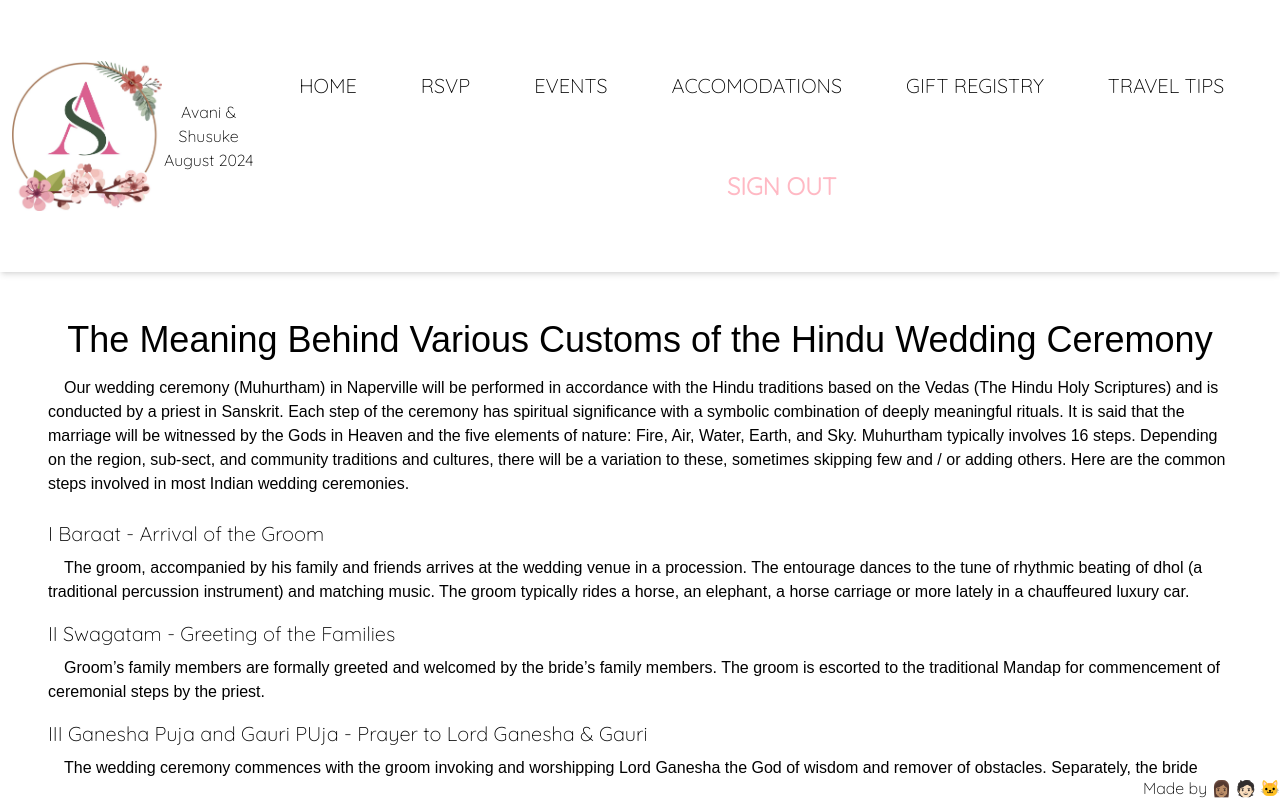
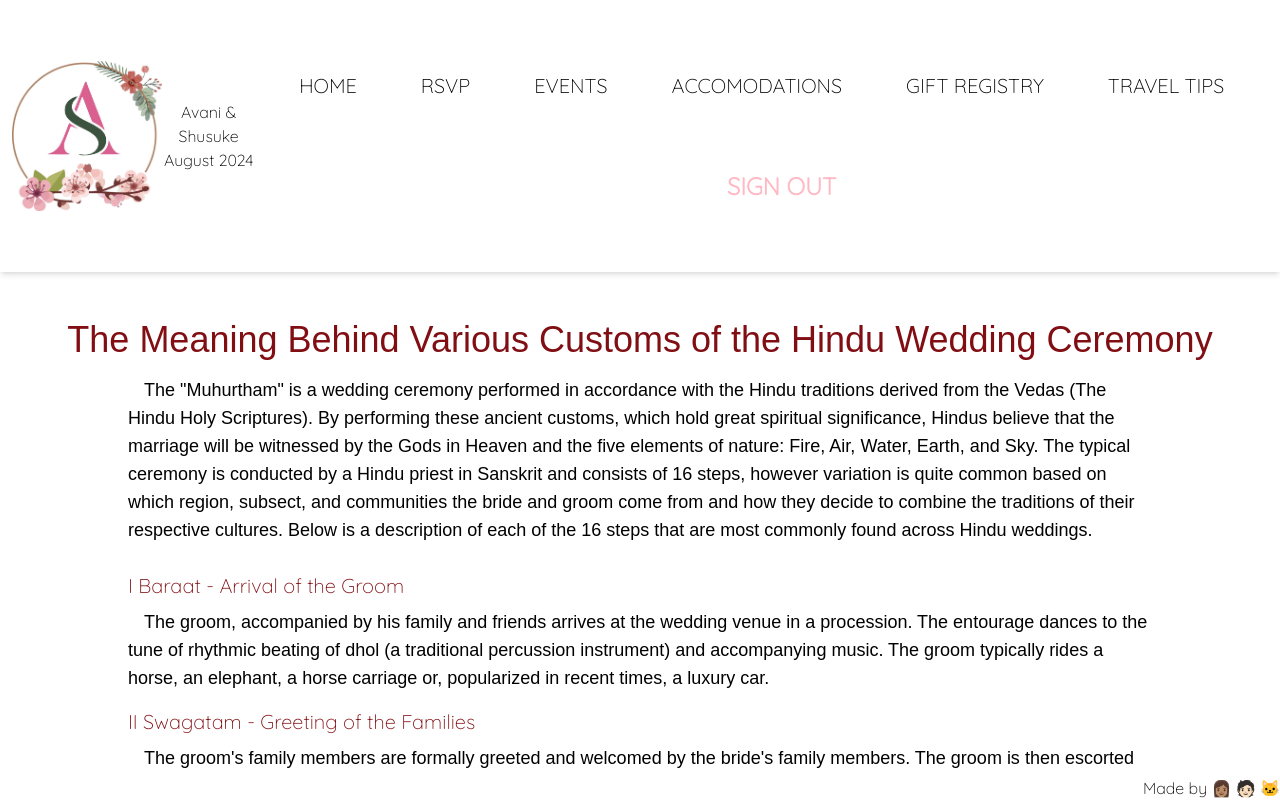
Before and after one commit to AvaniPai/nextjs-tutorial, a Next.js app: page /wedding/events/muhurtham in a window 1280 px wide. Built offline with nearby package versions, Linux system fonts and the light colour scheme; a web font is replaced by a local one.

Commit message:
finished finessing appearing; started revising text

```diff
--- a/app/wedding/events/muhurtham/page.tsx
+++ b/app/wedding/events/muhurtham/page.tsx
@@ -2,55 +2,57 @@ import { quicksand } from '../../../ui/fonts';
 
 export default function Page(){
 	return (
-		<div className="container mx-auto justify-center text-pretty">
-			<h1 className="text-center text-4xl mb-4">The Meaning Behind Various Customs of the Hindu Wedding Ceremony</h1>
-			<p className="indent-4">Our wedding ceremony (Muhurtham) in Naperville will be performed in accordance with the Hindu traditions based on the Vedas (The Hindu Holy Scriptures) and is conducted by a priest in Sanskrit.
-Each step of the ceremony has spiritual significance with a symbolic combination of deeply meaningful rituals. It is said that the marriage will be witnessed by the Gods in Heaven and the five elements of nature: Fire, Air, Water, Earth, and Sky.
-Muhurtham typically involves 16 steps. Depending on the region, sub-sect, and community traditions and cultures, there will be a variation to these, sometimes skipping few and / or adding others. Here are the common steps involved in most Indian wedding ceremonies.</p>
+		<div>
+			<h1 className="text-center text-4xl mb-4 text-maroon">The Meaning Behind Various Customs of the Hindu Wedding Ceremony</h1>
+		<div className="container mx-auto justify-center text-pretty px-20 text-lg">
+			<p className="indent-4">The &quot;Muhurtham&quot; is a wedding ceremony performed in accordance with the Hindu traditions derived from the Vedas (The Hindu Holy Scriptures).
+				By performing these ancient customs, which hold great spiritual significance, Hindus believe that the marriage will be witnessed by the Gods in Heaven and the five elements of nature: Fire, Air, Water, Earth, and Sky.
+
+				The typical ceremony is conducted by a Hindu priest in Sanskrit and consists of 16 steps, however variation is quite common based on which region, subsect, and communities the bride and groom come from and how they decide to combine the traditions of their respective cultures.
+				Below is a description of each of the 16 steps that are most commonly found across Hindu weddings.
+			</p>
 			<br/>
-			<h2 className={`${quicksand.className} text-xl mb-2`}>I Baraat - Arrival of the Groom</h2>
-			<p className="indent-4 mb-4">The groom, accompanied by his family and friends arrives at the wedding venue in a procession. The entourage dances to the tune of rhythmic beating of dhol (a traditional percussion instrument) and matching music. The groom typically rides a horse, an elephant, a horse carriage or more lately in a chauffeured luxury car.  </p>
-			<h2 className={`${quicksand.className} text-xl mb-2`}>II Swagatam - Greeting of the Families</h2>
-			<p className="indent-4 mb-4">Groom’s family members are formally greeted and welcomed by the bride’s family members. The groom is escorted to the traditional Mandap for commencement of ceremonial steps by the priest. </p>
-			<h2 className={`${quicksand.className} text-xl mb-2`}>III Ganesha Puja and Gauri PUja - Prayer to Lord Ganesha & Gauri</h2>
-			<p className="indent-4 mb-4">The wedding ceremony commences with the groom invoking and worshipping Lord Ganesha the God of wisdom and remover of obstacles. Separately, the bride performs Gauri Puja seeking blessings of goddess Gauri for a long and auspicious married life. </p>
-			<h2 className={`${quicksand.className} text-xl mb-2`}>IV Madhuparkam/Vara Puja - Honoring the Groom</h2>
-			<p className="indent-4 mb-4">The bride’s father washes the feet of the groom and offers him a mixture of honey, yogurt and ghee (clarified butter) as part of the traditional greeting to ensure that the new relationship will always be sweet. </p>
-			<h2 className={`${quicksand.className} text-xl mb-2`}>V Kanya Pravesh - Entrance of the Bride</h2>
-			<p className="indent-4 mb-4">The bride is led to the Mandap, by her maternal uncle (mother’s brother) or her father accompanied by family members along a path decorated with flower petals. A curtain (antarpaat) is held between the bride and groom to prevent them from seeing each other until the onset of the auspicious time signifying, they are still single. </p>
-			<h2 className={`${quicksand.className} text-xl mb-2`}>VI Kanya Daanam - Giving Away the Bride</h2>
-			<p className="indent-4 mb-4">The Kanyadaanam is part of the marriage ceremony in which Bride’s family represented by her father gives her away to the groom. The priest invokes the blessings of the ancestors belonging to three generations of both families. The bride’s parents place the bride’s hands in the groom’s hands and ask him to accept her as his equal partner in life. </p>
-			<h2 className={`${quicksand.className} text-xl mb-2`}>VII Shubhamurhurtham (Jeelakarra Bellam) - Auspicious Moment</h2>
-			<p className="indent-4 mb-4">At the pre-set, precise auspicious moment called Shubhamuhurtham, the bride and groom apply a paste of cumin seeds (jeera) and jaggery on each other's heads, while the cloth curtain is still upheld. When ground together, the cumin and sweet jaggery turn into an inseparable mixture signifying that the bride and groom are supposed to become inseparable throughout life's journey. The cloth curtain is then removed, unveiling the "new" life in holy matrimony with the bride and groom looking at each other formally for the first time. </p>
-			<h2 className={`${quicksand.className} text-xl mb-2`}>VIII Varmala - Exchange of garlands</h2>
+			<h2 className={`${quicksand.className} text-xl mb-2 text-maroon`}>I Baraat - Arrival of the Groom</h2>
+			<p className="indent-4 mb-4">The groom, accompanied by his family and friends arrives at the wedding venue in a procession. The entourage dances to the tune of rhythmic beating of dhol (a traditional percussion instrument) and accompanying music. The groom typically rides a horse, an elephant, a horse carriage or, popularized in recent times, a luxury car.</p>
+			<h2 className={`${quicksand.className} text-xl mb-2 text-maroon`}>II Swagatam - Greeting of the Families</h2>
+			<p className="indent-4 mb-4">The groom&#39;s family members are formally greeted and welcomed by the bride&#39;s family members. The groom is then escorted to the Mandap, where the priest will commence the ceremony.</p>
+			<h2 className={`${quicksand.className} text-xl mb-2 text-maroon`}>III Ganesha Puja and Gauri Puja - Prayer to Lord Ganesha & Gauri</h2>
+			<p className="indent-4 mb-4">The wedding ceremony commences with the groom invoking and worshipping Lord Ganesha, the God of Wisdom and Remover of Obstacles. Separately, the bride performs Gauri Puja seeking blessings of goddess Gauri for a long and auspicious married life. </p>
+			<h2 className={`${quicksand.className} text-xl mb-2 text-maroon`}>IV Madhuparkam/Vara Puja - Honoring the Groom</h2>
+			<p className="indent-4 mb-4">The bride&quot;s father washes the feet of the groom and offers him a mixture of honey, yogurt and ghee (clarified butter) as part of the traditional greeting to ensure that the new relationship will always be sweet. </p>
+			<h2 className={`${quicksand.className} text-xl mb-2 text-maroon`}>V Kanya Pravesh - Entrance of the Bride</h2>
+			<p className="indent-4 mb-4">The bride is led to the Mandap, by her maternal uncle or by her immediate family members along a path decorated with flower petals. A curtain (antarpaat) is held between the bride and groom to prevent them from seeing each other. (auspicious time)</p>
+			<h2 className={`${quicksand.className} text-xl mb-2 text-maroon`}>VI Kanya Daanam - Giving Away the Bride</h2>
+			<p className="indent-4 mb-4">The Kanyadaanam is part of the marriage ceremony in which Bride&quot;s family represented by her father gives her away to the groom. The priest invokes the blessings of the ancestors belonging to three generations of both families. The bride&quot;s parents place the bride&quot;s hands in the groom&quot;s hands and ask him to accept her as his equal partner in life. </p>
+			<h2 className={`${quicksand.className} text-xl mb-2 text-maroon`}>VII Shubhamurhurtham (Jeelakarra Bellam) - Auspicious Moment</h2>
+			<p className="indent-4 mb-4">At the pre-set, precise auspicious moment called Shubhamuhurtham, the bride and groom apply a paste of cumin seeds (jeera) and jaggery on each other&quot;s heads, while the cloth curtain is still upheld. When ground together, the cumin and sweet jaggery turn into an inseparable mixture signifying that the bride and groom are supposed to become inseparable throughout life&quot;s journey. The cloth curtain is then removed, unveiling the "new" life in holy matrimony with the bride and groom looking at each other formally for the first time. </p>
+			<h2 className={`${quicksand.className} text-xl mb-2 text-maroon`}>VIII Varmala - Exchange of garlands</h2>
 			<p className="indent-4 mb-4">The bride and the groom exchange floral garlands symbolizing their acceptance of the union and a promise to lead the rest of their lives as husband and wife. </p>
-			<h2 className={`${quicksand.className} text-xl mb-2`}>IX Mangalsutra Dharanam - Tying of Matrimonial Necklace</h2>
-			<p className="indent-4 mb-4">The groom then places a ceremonial necklace around bride’s neck symbolizing the bonding of their marriage. The necklace is called Mangala Sutra which is made of gold with coral stones as a symbol of their hearts, minds, and soul blending together in life. </p>
-			<h2 className={`${quicksand.className} text-xl mb-2`}>X Talambralu - Pouring of Sacred Saffron Rice and Pearls</h2>
-			<p className="indent-4 mb-4">The bride and groom then shower each other's heads with rice mixed with saffron. This tradition of pouring Mutyala Talambralu denotes the couple's desire for bountifulness, happiness, enjoyment, and contentment. </p>
-			<h2 className={`${quicksand.className} text-xl mb-2`}>XI Paani Grahanam & Granthi Bhandhanam - Holding Hnads & Tying of Sacred Knot</h2>
-			<p className="indent-4 mb-4">The groom holds the bride’s right hand firmly, grasping all five fingers in his right palm while declaring acceptance of each other in the presence of God. The sacred knot is tied with the scarves worn by them. The knot signifies their eternal love and commitment to each other. </p>
-			<h2 className={`${quicksand.className} text-xl mb-2`}>XII Pradhana Homam & Laaja Homam - Invoking the God of Fire & Offering to Sacred Fire</h2>
+			<h2 className={`${quicksand.className} text-xl mb-2 text-maroon`}>IX Mangalsutra Dharanam - Tying of Matrimonial Necklace</h2>
+			<p className="indent-4 mb-4">The groom then places a ceremonial necklace around bride&quot;s neck symbolizing the bonding of their marriage. The necklace is called Mangala Sutra which is made of gold with coral stones as a symbol of their hearts, minds, and soul blending together in life. </p>
+			<h2 className={`${quicksand.className} text-xl mb-2 text-maroon`}>X Talambralu - Pouring of Sacred Saffron Rice and Pearls</h2>
+			<p className="indent-4 mb-4">The bride and groom then shower each other&quot;s heads with rice mixed with saffron. This tradition of pouring Mutyala Talambralu denotes the couple&quot;s desire for bountifulness, happiness, enjoyment, and contentment. </p>
+			<h2 className={`${quicksand.className} text-xl mb-2 text-maroon`}>XI Paani Grahanam & Granthi Bhandhanam - Holding Hnads & Tying of Sacred Knot</h2>
+			<p className="indent-4 mb-4">The groom holds the bride&quot;s right hand firmly, grasping all five fingers in his right palm while declaring acceptance of each other in the presence of God. The sacred knot is tied with the scarves worn by them. The knot signifies their eternal love and commitment to each other. </p>
+			<h2 className={`${quicksand.className} text-xl mb-2 text-maroon`}>XII Pradhana Homam & Laaja Homam - Invoking the God of Fire & Offering to Sacred Fire</h2>
 			<p className="indent-4 mb-4">The newly wedded couple offer prayer to Agni (the Lord of Fire), who then becomes the witness to the wedding. Puffed rice is offered to Agni for happiness and prosperity in their life together. The couple, thus united, walk around the holy fire four times, symbolizing the righteous walk of life with Dharma (duty), Artha (prosperity), Kama (Desire), and Moksha (Liberation), the 4 aims of humans in Hindu philosophy, that are essential for achieving a balanced and fulfilling life. </p>
-			<h2 className={`${quicksand.className} text-xl mb-2`}>XIII Saptapadi - &quot;Seven Steps&quot;</h2>
-			<p className="indent-4 mb-4">The couple perform the most important rite of the entire ceremony by taking seven steps together, symbolizing the beginning of their journey through life as partners. At the beginning of each step, the groom repeats a Vedic mantra to invoke the blessings of Lord Vishnu. These seven steps reflect their guiding principles in life:
-			<ol className="list-decimal">
-				<li>To provide for a pure household, including a clean and nourishing diet. </li>
-				<li>To develop physical, mental, and spiritual strengths. </li>
-				<li>To increase and preserve wealth by righteous and proper means. </li>
-				<li>To develop harmony by mutual love, respect, and happiness. </li>
-				<li>To be blessed with strong, virtuous, and healthy children. </li>
-				<li>To practice righteousness and obtain longevity.       </li>
-				<li>To be true companions and remain life-long partners.  </li>
-			</ol>
-
-Upon completion of the seven steps, the bride is asked to sit beside the groom. </p>
-			<h2 className={`${quicksand.className} text-xl mb-2`}>XIV Shilaroohanam & Mattelu - Placing Toe Rings</h2>
-			<p className="indent-4 mb-4">The bride is asked to step on a stone signifying that she be rock-firm and unperturbed by the trials and tribulations of life. Then the bride’s toes are adorned with toe rings signifying her status as a married woman. </p>
-			<h2 className={`${quicksand.className} text-xl mb-2`}>XV Vasant Madhav Pooja - Finding the Ring</h2>
+			<h2 className={`${quicksand.className} text-xl mb-2 text-maroon`}>XIII Saptapadi - &quot;Seven Steps&quot;</h2>
+			<p className="indent-6">The couple perform the most important rite of the entire ceremony by taking seven steps together, symbolizing the beginning of their journey through life as partners. At the beginning of each step, the groom repeats a Vedic mantra to invoke the blessings of Lord Vishnu. These seven steps reflect their guiding principles in life:  </p>
+			<p className="indent-6">1. To provide for a pure household, including a clean and nourishing diet. </p>
+			<p className="indent-6">2. To develop physical, mental, and spiritual strengths. </p>
+			<p className="indent-6">3. To increase and preserve wealth by righteous and proper means. </p>
+			<p className="indent-6">4. To develop harmony by mutual love, respect, and happiness. </p>
+			<p className="indent-6">5. To be blessed with strong, virtuous, and healthy children. </p>
+			<p className="indent-6">6. To practice righteousness and obtain longevity.       </p>
+			<p className="indent-6">7. To be true companions and remain life-long partners.  </p>
+			<p className="mb-4">Upon completion of the seven steps, the bride is asked to sit beside the groom.</p>
+			<h2 className={`${quicksand.className} text-xl mb-2 text-maroon`}>XIV Shilaroohanam & Mattelu - Placing Toe Rings</h2>
+			<p className="indent-4 mb-4">The bride is asked to step on a stone signifying that she be rock-firm and unperturbed by the trials and tribulations of life. Then the bride&quot;s toes are adorned with toe rings signifying her status as a married woman. </p>
+			<h2 className={`${quicksand.className} text-xl mb-2 text-maroon`}>XV Vasant Madhav Pooja - Finding the Ring</h2>
 			<p className="indent-4 mb-4">The newly married couple compete to find a ring from a large bowl filled with milk, water and flower petals. The successful ring finder signifies the dominant person in the relationship and the one who rules the house. </p>
-			<h2 className={`${quicksand.className} text-xl mb-2`}>XVI Aashirvaadam - Showering of Blessings</h2>
+			<h2 className={`${quicksand.className} text-xl mb-2 text-maroon`}>XVI Aashirvaadam - Showering of Blessings</h2>
 			<p className="indent-4 mb-4">The newly married couple, seek the blessings of the priest and the elders. All those present shower them with rice and flower petals. </p>
+		</div>
 		</div>
 	);
 }
```
